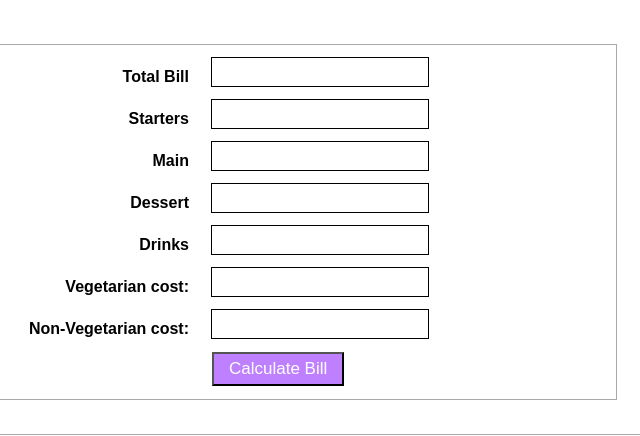
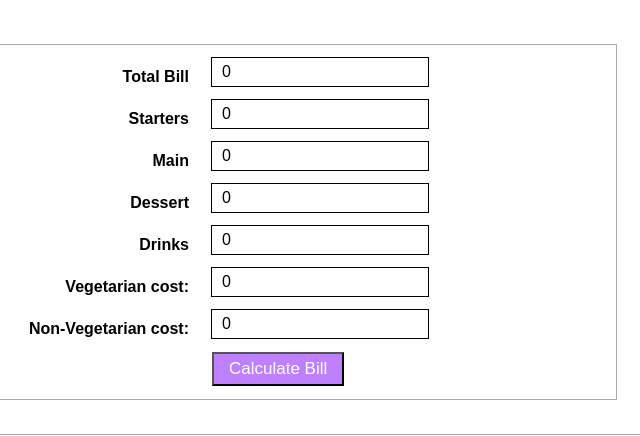
Before and after one commit to AlmiraChinkebayeva/programming-ca3, a plain HTML site: page index.html in a window 1280 px wide. Both pictures are taken after a click on the button "Calculate Bill". Shown: the part 2126-2562 px from the top of the page, 441-1081 px from the left. Drawn offline with Linux system fonts and the light colour scheme.

Commit message:
calculate bill feature implemented

```diff
--- a/assets/js/page1.js
+++ b/assets/js/page1.js
@@ -1,34 +1,43 @@
-var foods = [
+var billIds = {
+        starterBillId: 'starters-bill',
+        mainBillId: 'main-bill',
+        drinksBillId: 'drinks-bill',
+        desertsBillId: 'desert-bill',
+        vegetarianBillId: 'vegetarian-bill',
+        nonVegetarianBillId: 'non-vegetarian-bill',
+        totalBillId: 'total-bill',
+    },
+    foods = [
         {
-            category: 'Starter',
+            category: 'Starters',
             dishes: [
                 {
                     id: 1,
                     name: 'Chicken Wings',
                     description: 'Chicken Wings',
                     vegetarian: false,
-                    cost: 12
+                    price: 12
                 },
                 {
                     id: 2,
                     name: 'Broccoli',
                     description: 'Boiled Broccoli',
                     vegetarian: true,
-                    cost: 5
+                    price: 5
                 },
                 {
                     id: 3,
                     name: 'Lollipops',
                     description: 'Lollipops',
                     vegetarian: true,
-                    cost: 2
+                    price: 2
                 },
                 {
                     id: 4,
                     name: 'Bread',
                     description: 'Bread',
                     vegetarian: false,
-                    cost: 6
+                    price: 6
                 }
             ]
         },
@@ -40,28 +49,28 @@ var foods = [
                     name: 'Grill Burger',
                     description: 'Double Stake Grill Burger',
                     vegetarian: false,
-                    cost: 25
+                    price: 25
                 },
                 {
                     id: 6,
                     name: 'Beef stake',
                     description: 'Beef stake',
                     vegetarian: false,
-                    cost: 30
+                    price: 30
                 },
                 {
                     id: 7,
                     name: 'Egg Fried Rice',
                     description: 'Egg Fried Rice',
                     vegetarian: false,
-                    cost: 15
+                    price: 15
                 },
                 {
                     id: 8,
                     name: 'Orecchiette Pasta with Broccoli Sauce',
                     description: 'a simple vegetarian pasta recipe with a flavorful Tuscan-style Broccoli Sauce! An easy and delicious vegetarian dinner recipe that highlights beautiful broccoli!',
                     vegetarian: true,
-                    cost: 20
+                    price: 20
                 },
             ]
         },
@@ -73,21 +82,21 @@ var foods = [
                     name: 'Ice Cream',
                     description: 'Vanila Ice Cream',
                     vegetarian: false,
-                    cost: 10
+                    price: 10
                 },
                 {
                     id: 10,
                     name: 'russian salad',
                     description: 'russian salad',
                     vegetarian: true,
-                    cost: 15
+                    price: 15
                 },
                 {
                     id: 11,
                     name: 'Molten Lava',
                     description: 'Molten Lava Served With Hot Chocolate',
                     vegetarian: false,
-                    cost: 30
+                    price: 30
                 }
             ]
         },
@@ -99,21 +108,21 @@ var foods = [
                     name: 'Coca Cola',
                     description: 'Vanila Ice Cream',
                     vegetarian: false,
-                    cost: 5
+                    price: 5
                 },
                 {
                     id: 13,
                     name: 'Sprite',
                     description: 'russian salad',
                     vegetarian: false,
-                    cost: 5
+                    price: 5
                 },
                 {
                     id: 14,
                     name: 'Mint Margarita',
                     description: 'Mint Margarita',
                     vegetarian: true,
-                    cost: 10
+                    price: 10
                 }
             ]
         }
@@ -143,11 +152,11 @@ var foods = [
                 }
                 html += '</th>';
                 html += '<td class="food-price">';
-                html += '€' + foods[i].dishes[j].cost;
+                html += '€' + foods[i].dishes[j].price;
                 html += '</td>';
                 html += '<td class="food-quantity">';
-                html += '<input class="food-quantity-input" data-id="' + foods[i].dishes[j].id + '" data-cetegory="' + foods[i].category + '"';
-                html += 'data-cost="' + foods[i].dishes[j].cost + '" data-vegetarian="' + foods[i].dishes[j].vegetarian + '" value="0" />';
+                html += '<input class="food-quantity-input" data-id="' + foods[i].dishes[j].id + '" data-category="' + foods[i].category + '"';
+                html += 'data-price="' + foods[i].dishes[j].price + '" data-vegetarian="' + foods[i].dishes[j].vegetarian + '" value="0" />';
                 html += '</td>';
                 html += '</tr>';
             }
@@ -158,7 +167,58 @@ var foods = [
         table.innerHTML = html;
     },
     calculateBill = function () {
+        var dishes = document.getElementsByClassName("food-quantity-input"),
+            price = 0,
+            quantity = 0,
+            category = 0,
+            isVegetarian = false,
+            totalBill = 0,
+            startersBill = 0,
+            mainBill = 0,
+            desertsBill = 0,
+            drinksBill = 0,
+            vegetarianBill = 0,
+            nonVegetarianBill = 0;
 
+        for (var i = 0; i < dishes.length; i++) {
+            quantity = dishes[i].value;
+            if (quantity > 0) {
+                price = dishes[i].getAttribute('data-price');
+                isVegetarian = dishes[i].getAttribute('data-vegetarian');
+                category = dishes[i].getAttribute('data-category');
+                totalBill += price * quantity;
+                switch (category) {
+                    case 'Main':
+                        mainBill += price * quantity;
+                        break;
+                    case 'Deserts':
+                        mainBill += price * quantity;
+                        break;
+                    case 'Starters':
+                        startersBill += price * quantity;
+                        break;
+                    case 'Drinks':
+                        drinksBill += price * quantity;
+                        break;
+                }
+                if(category == 'Main' || category == 'Starters'){
+                    if (isVegetarian == 'true') {
+                        vegetarianBill += price * quantity;
+                    } else {
+                        nonVegetarianBill += price * quantity;
+                    }
+                }
+
+
+            }
+        }
+        document.getElementById(billIds.totalBillId).innerHTML = totalBill;
+        document.getElementById(billIds.starterBillId).innerHTML = startersBill;
+        document.getElementById(billIds.mainBillId).innerHTML = mainBill;
+        document.getElementById(billIds.desertsBillId).innerHTML = desertsBill;
+        document.getElementById(billIds.drinksBillId).innerHTML = drinksBill;
+        document.getElementById(billIds.vegetarianBillId).innerHTML = vegetarianBill;
+        document.getElementById(billIds.nonVegetarianBillId).innerHTML = nonVegetarianBill;
     };
 
 
--- a/index.html
+++ b/index.html
@@ -117,11 +117,11 @@
                     </tr>
                     <tr>
                         <th class="bill-name">Vegetarian cost:</th>
-                        <td class="bill-value" id="vegitarian-bill">&nbsp;</td>
+                        <td class="bill-value" id="vegetarian-bill">&nbsp;</td>
                     </tr>
                     <tr>
                         <th class="bill-name">Non-Vegetarian cost:</th>
-                        <td class="bill-value" id="non-vegitarian-bill">&nbsp;</td>
+                        <td class="bill-value" id="non-vegetarian-bill">&nbsp;</td>
                     </tr>
 
                     <tr>
```
